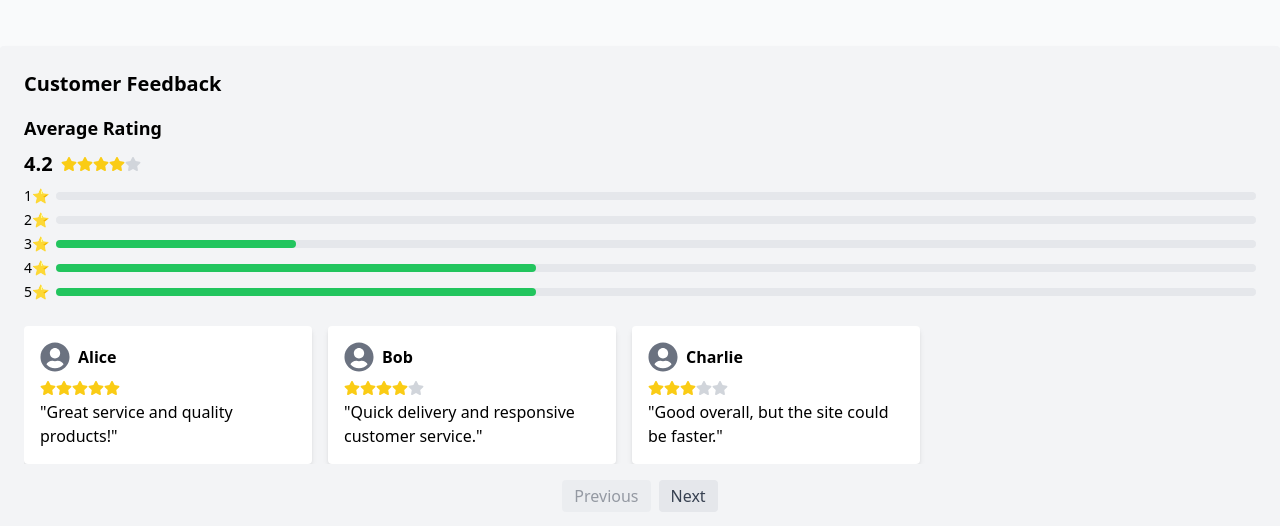
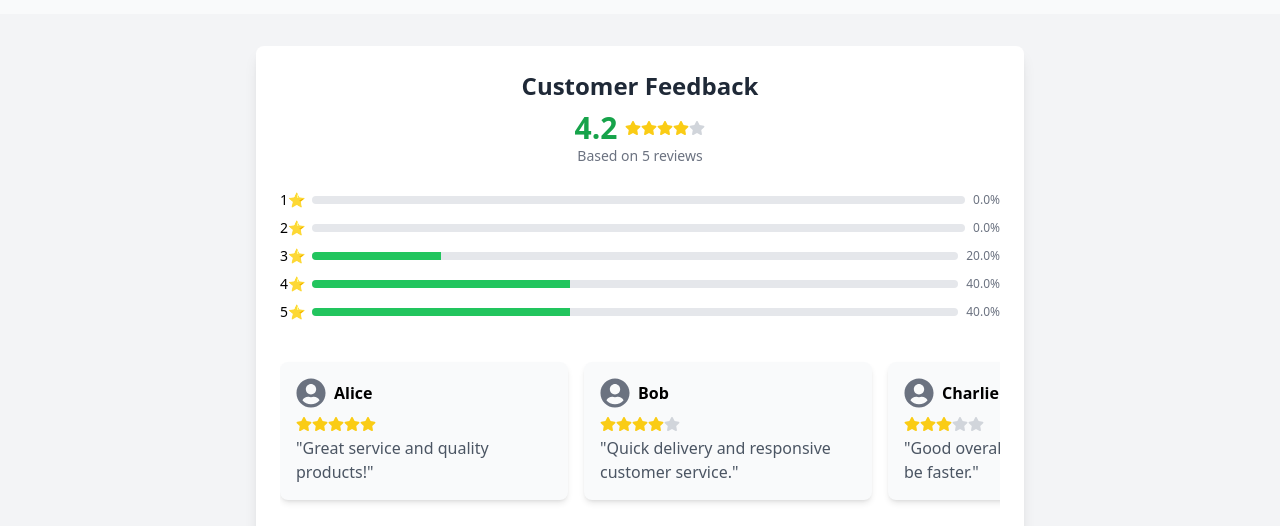
Before and after one commit to OumaArera/farmify, a React (Create React App) app: page / in a window 1280 px wide. Shown: the part 400-926 px from the top of the page. Built offline with nearby package versions, Linux system fonts and the light colour scheme.

Commit message:
feat: dependencies

```diff
--- a/src/components/Feedback.jsx
+++ b/src/components/Feedback.jsx
@@ -58,11 +58,8 @@ const Feedback = () => {
     return distribution;
   };
 
-  // Pagination controls
   const totalPages = Math.ceil(reviews.length / reviewsPerPage);
-  const handlePageChange = (newPage) => {
-    setCurrentPage(newPage);
-  };
+  const handlePageChange = (newPage) => setCurrentPage(newPage);
 
   const paginatedReviews = reviews.slice(
     (currentPage - 1) * reviewsPerPage,
@@ -70,38 +67,42 @@ const Feedback = () => {
   );
 
   return (
-    <div className="bg-gray-100 p-6 mt-8 rounded shadow-md">
-      <h2 className="text-xl font-semibold mb-4">Customer Feedback</h2>
+    <div className="flex justify-center items-center bg-gray-100 p-8">
+      <div className="bg-white max-w-3xl w-full p-6 rounded-lg shadow-lg space-y-6">
 
-      {/* Display Average Rating */}
-      <div className="mb-6">
-        <h3 className="text-lg font-semibold mb-2">Average Rating</h3>
-        <div className="flex items-center mb-2">
-          <span className="text-xl font-semibold">{averageRating.toFixed(1)}</span>
-          <span className="ml-2 text-yellow-400 flex">
+        {/* Average Rating Display */}
+        <div className="text-center">
+          <h2 className="text-2xl font-bold text-gray-800 mb-2">Customer Feedback</h2>
+          <div className="flex justify-center items-center space-x-2">
+            <span className="text-3xl font-semibold text-green-600">{averageRating.toFixed(1)}</span>
+            <div className="text-yellow-500 flex">
               {Array.from({ length: 5 }, (_, i) => (
                 <FaStar key={i} className={i < Math.round(averageRating) ? 'text-yellow-400' : 'text-gray-300'} />
               ))}
-          </span>
+            </div>
+          </div>
+          <p className="text-sm text-gray-500">Based on {reviews.length} reviews</p>
         </div>
 
         {/* Rating Distribution */}
+        <div className="space-y-2">
           {Object.entries(getRatingDistribution()).map(([star, percentage]) => (
-          <div key={star} className="flex items-center mb-1">
-            <span className="text-sm w-6">{star}⭐</span>
-            <div className="w-full bg-gray-200 rounded h-2 ml-2">
-              <div style={{ width: `${percentage}%` }} className="h-full bg-green-500 rounded"></div>
+            <div key={star} className="flex items-center">
+              <span className="text-sm w-8">{star}⭐</span>
+              <div className="flex-1 bg-gray-200 h-2 rounded-md overflow-hidden">
+                <div style={{ width: `${percentage}%` }} className="h-full bg-green-500"></div>
               </div>
+              <span className="ml-2 text-xs text-gray-500">{percentage.toFixed(1)}%</span>
             </div>
           ))}
         </div>
 
-      {/* Display reviews horizontally with pagination */}
-      <div className="flex overflow-x-auto space-x-4 mb-4">
+        {/* Reviews Display with Horizontal Scroll */}
+        <div className="flex overflow-x-auto space-x-4 py-4">
           {paginatedReviews.map((rev, index) => (
-          <div key={index} className="bg-white p-4 rounded shadow-md flex-shrink-0 w-72">
-            <div className="flex items-center mb-2">
-              <FaUserCircle className="text-gray-500 text-3xl mr-2" />
+            <div key={index} className="bg-gray-50 p-4 rounded-lg shadow-md flex-shrink-0 w-72">
+              <div className="flex items-center space-x-2 mb-2">
+                <FaUserCircle className="text-gray-500 text-3xl" />
                 <p className="font-semibold">{rev.name}</p>
               </div>
               <div className="flex items-center mb-1">
@@ -109,37 +110,36 @@ const Feedback = () => {
                   <FaStar key={i} className={i < rev.rating ? 'text-yellow-400' : 'text-gray-300'} />
                 ))}
               </div>
-            <p>"{rev.review}"</p>
+              <p className="text-gray-600">"{rev.review}"</p>
             </div>
           ))}
         </div>
 
-      {/* Pagination controls */}
-      <div className="flex justify-center space-x-2 mb-4">
+        {/* Pagination Controls */}
+        <div className="flex justify-center space-x-2">
           <button
             onClick={() => handlePageChange(currentPage - 1)}
             disabled={currentPage === 1}
-          className="bg-gray-200 text-gray-700 px-3 py-1 rounded disabled:opacity-50"
+            className="bg-gray-300 text-gray-700 px-3 py-1 rounded-md hover:bg-gray-400 disabled:opacity-50"
           >
             Previous
           </button>
           <button
             onClick={() => handlePageChange(currentPage + 1)}
             disabled={currentPage === totalPages}
-          className="bg-gray-200 text-gray-700 px-3 py-1 rounded disabled:opacity-50"
+            className="bg-gray-300 text-gray-700 px-3 py-1 rounded-md hover:bg-gray-400 disabled:opacity-50"
           >
             Next
           </button>
         </div>
 
-      {/* Rate Us Button */}
+        {/* Feedback Form */}
         {!showForm && (
-        <button onClick={() => setShowForm(true)} className="bg-blue-500 text-white px-4 py-2 rounded mb-4">
+          <button onClick={() => setShowForm(true)} className="bg-blue-600 text-white px-4 py-2 rounded-md hover:bg-blue-500">
             Rate Us
           </button>
         )}
 
-      {/* Feedback Form */}
         {showForm && (
           <form onSubmit={handleSubmit} className="space-y-4">
             <input
@@ -147,14 +147,14 @@ const Feedback = () => {
               placeholder="Your Name"
               value={name}
               onChange={(e) => setName(e.target.value)}
-            className="w-full p-2 border rounded"
+              className="w-full p-2 border rounded-md"
               required
             />
             <textarea
               placeholder="Your Review"
               value={review}
               onChange={(e) => setReview(e.target.value)}
-            className="w-full p-2 border rounded"
+              className="w-full p-2 border rounded-md"
               rows="4"
               required
             />
@@ -169,12 +169,13 @@ const Feedback = () => {
                 />
               ))}
             </div>
-          <button type="submit" className="bg-green-600 text-white px-4 py-2 rounded">
+            <button type="submit" className="bg-green-600 text-white px-4 py-2 rounded-md hover:bg-green-500">
               Submit Feedback
             </button>
           </form>
         )}
       </div>
+    </div>
   );
 };
 
```
Lines whose indentation alone changed are shown as unchanged.
